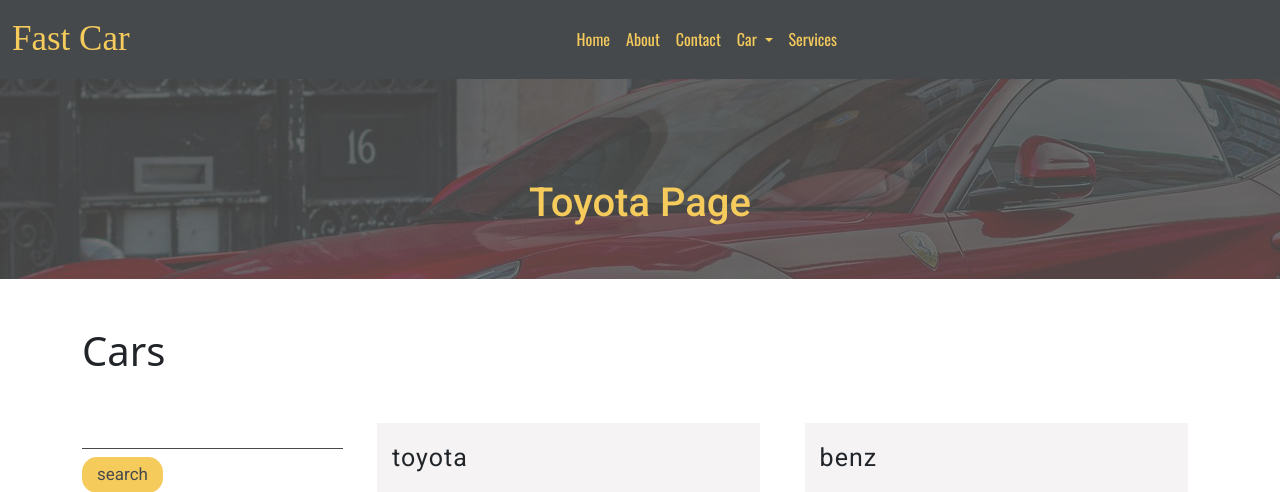
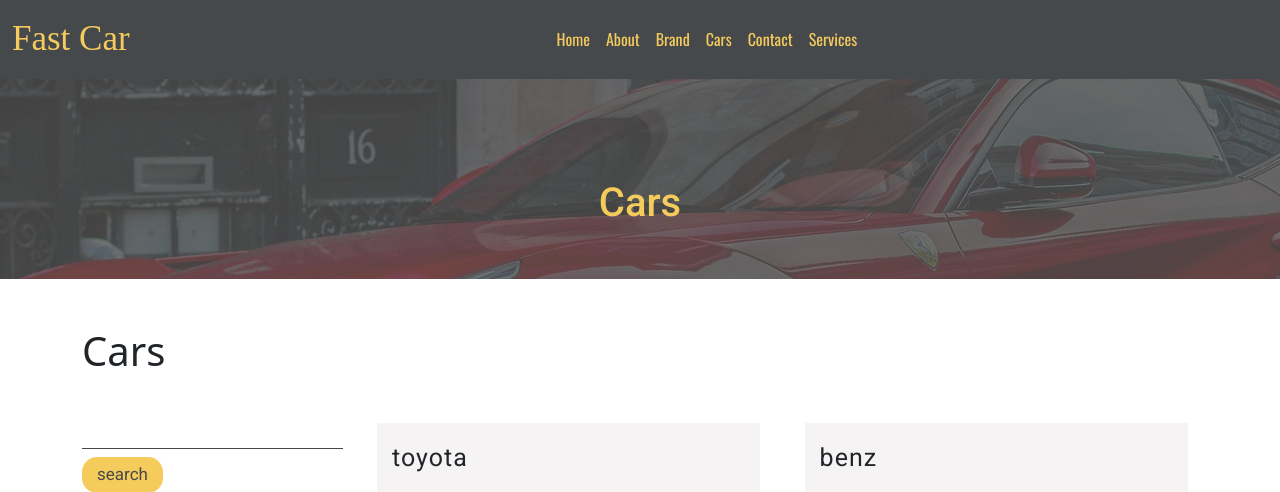
Before and after one commit to georgespicy/car-rental, a Django app: page /cars/ in a window 1280 px wide. Shown: the top 492 px of the page. Run offline with Django 3.2, Linux system fonts and the light colour scheme; data comes from the database, SQL or seed files in the repository; both versions use the stored data as it was after the commit; some libraries are stand-ins or nearby versions; some web fonts are replaced.

Commit message:
done with search and working on the branch page

```diff
--- a/car/models.py
+++ b/car/models.py
@@ -3,6 +3,15 @@
 from django.core.validators import FileExtensionValidator
 from multiselectfield import MultiSelectField
 # Create your models here.
+
+
+
+class Brand(models.Model):
+    brand_name = models.CharField(max_length=250, unique=True)
+    date_created = models.DateTimeField(auto_now=True)
+
+    def __str__(self):
+        return self.brand_name
 
 class Car(models.Model):
     state_choice = (
@@ -73,7 +82,8 @@
     for r in range(2000, (datetime.now().year+1)):
         year_choice.append((r, r))
 
-    car_name = models.CharField(verbose_name='car_title',max_length=200)
+    car_name = models.CharField(verbose_name='car_title', max_length=200)
+    brand_name = models.ForeignKey(Brand, on_delete=models.SET_NULL, null=True)
     city = models.CharField(max_length=200)
     state = models.CharField(max_length=10, choices=state_choice)
     color = models.CharField(max_length=200)
@@ -83,15 +93,15 @@
     rent_price = models.PositiveIntegerField()
     description = models.TextField()
     car_photo = models.ImageField(validators=[FileExtensionValidator(
-        [ 'jpg', 'jpeg'])], upload_to='cars_images')
+        ['jpg', 'jpeg'])], upload_to='cars_images')
     car_photo_1 = models.ImageField(validators=[FileExtensionValidator(
-        [ 'jpg', 'jpeg'])], upload_to='cars_images', blank=True)
+        ['jpg', 'jpeg'])], upload_to='cars_images', blank=True)
     car_photo_2 = models.ImageField(validators=[FileExtensionValidator(
-        [ 'jpg', 'jpeg'])], upload_to='cars_images', blank=True)
+        ['jpg', 'jpeg'])], upload_to='cars_images', blank=True)
     car_photo_3 = models.ImageField(validators=[FileExtensionValidator(
-        [ 'jpg', 'jpeg'])], upload_to='cars_images', blank=True)
+        ['jpg', 'jpeg'])], upload_to='cars_images', blank=True)
     car_photo_4 = models.ImageField(validators=[FileExtensionValidator(
-        [ 'jpg', 'jpeg'])], upload_to='cars_images', blank=True)
+        ['jpg', 'jpeg'])], upload_to='cars_images', blank=True)
     features = MultiSelectField(choices=features_choices)
     body_style = models.CharField(max_length=200)
     miles = models.PositiveIntegerField()
@@ -103,8 +113,5 @@
     is_booked = models.BooleanField(default=False)
     created_date = models.DateField(default=datetime.now, blank=True)
 
-
-
-
     def str(self):
         return self.car_name
--- a/car/templates/cars/toyota.html
+++ b/car/templates/cars/car.html
@@ -1,10 +1,10 @@
 {% extends 'base.html' %}
 {% load static %}
-{% block title %}Toyota page{% endblock  %}
+{% block title %}Cars{% endblock %}
 {% block main %}
 <div class="about-us-page">
     <div class="about-us-page-words">
-        <h1 class="text-center">Toyota Page</h1>
+        <h1 class="text-center">Cars</h1>
     </div>
   </div>
 
@@ -12,10 +12,11 @@
     <div class="row">
       <h1 class="my-5">Cars</h1>
       <div class="col-xxl-3 col-lg-3 col-md-4 col-sm-12 car-search">
-        <form action="" method="get">
+        <form action="{% url 'search' %}" method="GET">
+          {% csrf_token %}
           <div class="row">
             <div class="col-12 mb-2">
-              <input type="text" name="search-input" class="search-input">
+              <input type="text" name="keyword" class="search-input">
             </div>
             <div class="col-12">
               <input type="submit" value="search" class="search-button">
@@ -48,7 +49,6 @@
         </div>
       </div>
     </div>
-    {% comment %}  {% endcomment %}
 
     <nav aria-label="Page navigation example" class="my-4">
       <ul class="pagination">
--- a/car/urls.py
+++ b/car/urls.py
@@ -1,6 +1,8 @@
 from django.urls import path
-from .views import toyota
+from .views import car, search, brand
 
 urlpatterns = [
-    path('', toyota, name='toyota')
+    path('', car, name='car'),
+    path('search', search, name='search'),
+    path('brand', brand, name='brand'),
 ]
--- a/car/views.py
+++ b/car/views.py
@@ -1,11 +1,12 @@
+from multiprocessing import context
 from django.shortcuts import render
-from .models import Car
+from .models import Car, Brand
 from django.core.paginator import Paginator, EmptyPage, PageNotAnInteger
 
 # Create your views here.
 
 
-def toyota(request):
+def car(request):
     cars = Car.objects.all()
     p = Paginator(cars, 2)
     page = request.GET.get('page')
@@ -14,4 +15,23 @@
     context = {
         'cars': car_Pages,
     }
-    return render (request, 'cars/toyota.html', context)
+    return render(request, 'cars/car.html', context)
+
+
+def search(request):
+    cars = Car.objects.order_by('created_date')
+    if 'keyword' in request.GET:
+        keyword = request.GET['keyword']
+        if keyword:
+            cars = cars.filter(car_name__icontains=keyword)
+    context = {
+        'cars': cars
+    }
+    return render(request, 'cars/search.html', context)
+
+def brand(request):
+    brand = Brand.objects.all()
+    context = {
+        'brand':brand
+    }
+    return render(request, 'cars/brand.html', context)
--- a/templates/base.html
+++ b/templates/base.html
@@ -27,16 +27,13 @@
               <a class="nav-link" href="{% url 'about' %}">About</a>
             </li>
             <li class="nav-item">
+              <a class="nav-link" href="{% url 'brand' %}">Brand</a>
+            </li>
+            <li class="nav-item">
+              <a class="nav-link" href="{% url 'car' %}">Cars</a>
+            </li>
+            <li class="nav-item">
               <a class="nav-link" href="{% url 'contact' %}">Contact</a>
-            </li>
-            <li class="nav-item dropdown">
-              <a class="nav-link dropdown-toggle" href="#" role="button" data-bs-toggle="dropdown" aria-expanded="false">
-                Car
-              </a>
-              <ul class="dropdown-menu">
-                <li><a class="dropdown-item" href="{% url 'toyota' %}">Toyota</a></li>
-                <li><a class="dropdown-item" href="#">Dobge</a></li>
-              </ul>
             </li>
             <li class="nav-item">
               <a class="nav-link" href="{% url 'services' %}">Services</a>
```
Also changed, not shown: car/templates/cars/brand.html (added, +14 -0 lines), car/templates/cars/search.html (added, +78 -0 lines), car/migrations/0002_auto_20220727_1355.py (added), db.sqlite3.
